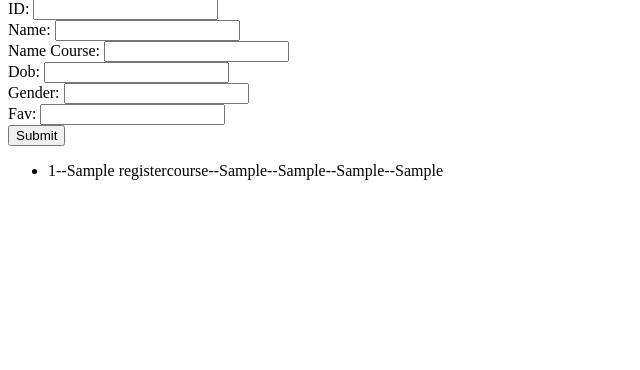
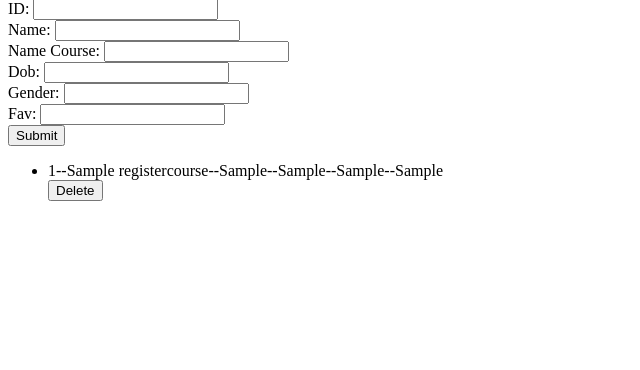
Before and after one commit to HiMBixD/MyPhpProject, a PHP site: page / in a window 1280 px wide. Shown: the part 99-469 px from the top of the page, without its empty margins (0-640 px from the left). Run offline with PHP 8.4, Linux system fonts and the light colour scheme; tables that the repository leaves empty or names only in its code hold one stand-in row (values such as "Sample post"); data that the repository does not hold is empty; some libraries are stand-ins or nearby versions.

Commit message:
Update index.php

```diff
--- a/index.php
+++ b/index.php
@@ -50,7 +50,11 @@ Fav: <input type="text" name="Fav" value=""><br>
 	<?php
 		foreach ($resultSet as $row) {
 			echo "<li>". $row["id"] . '--' . $row["studentname"] . '--' . $row["course"] . '--' . $row["dob"] . '--' . $row["gender"] . '--' . $row["fav"] . "</li>";
-
+	?>
+		<form method="POST">
+		<input type="submit" name="button1"  value="Delete">
+		</form>
+	<?php
 		}
 	 ?>
 </ul>
```
